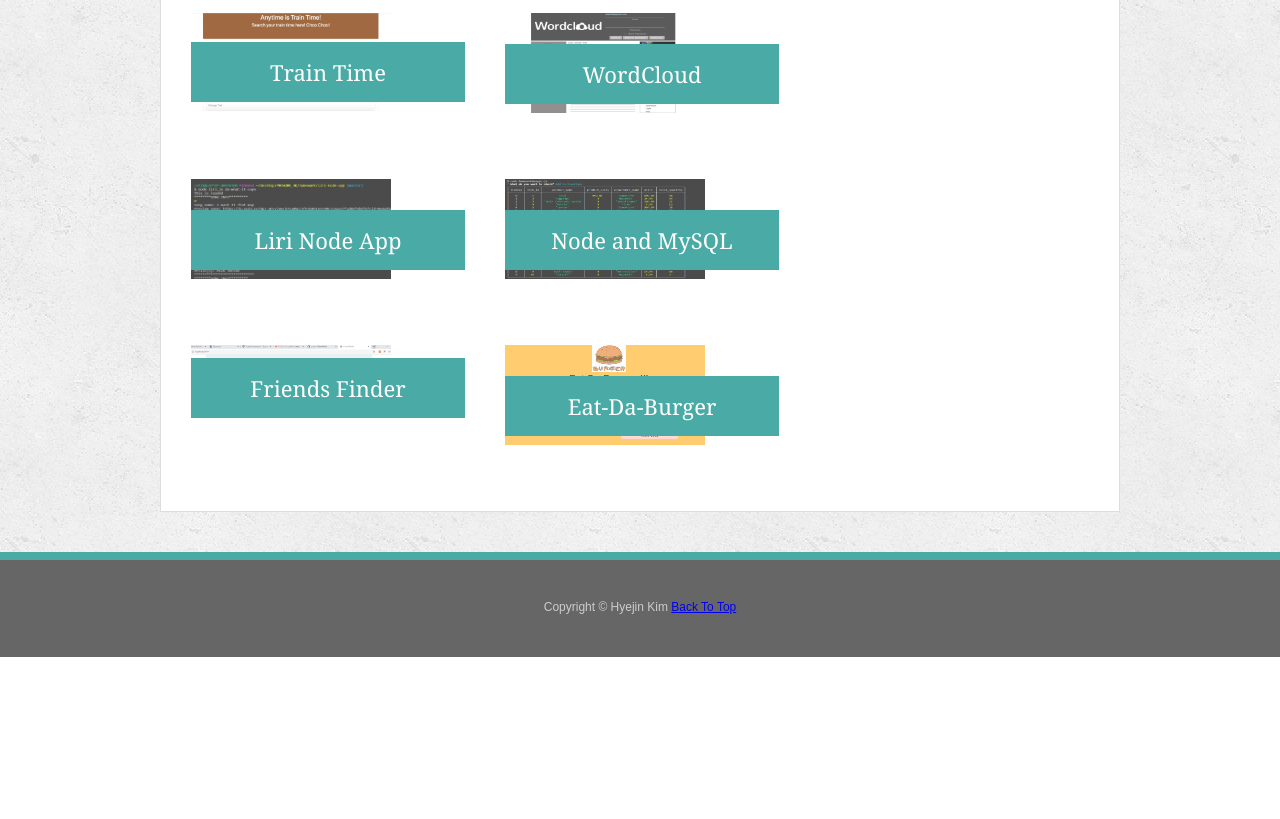
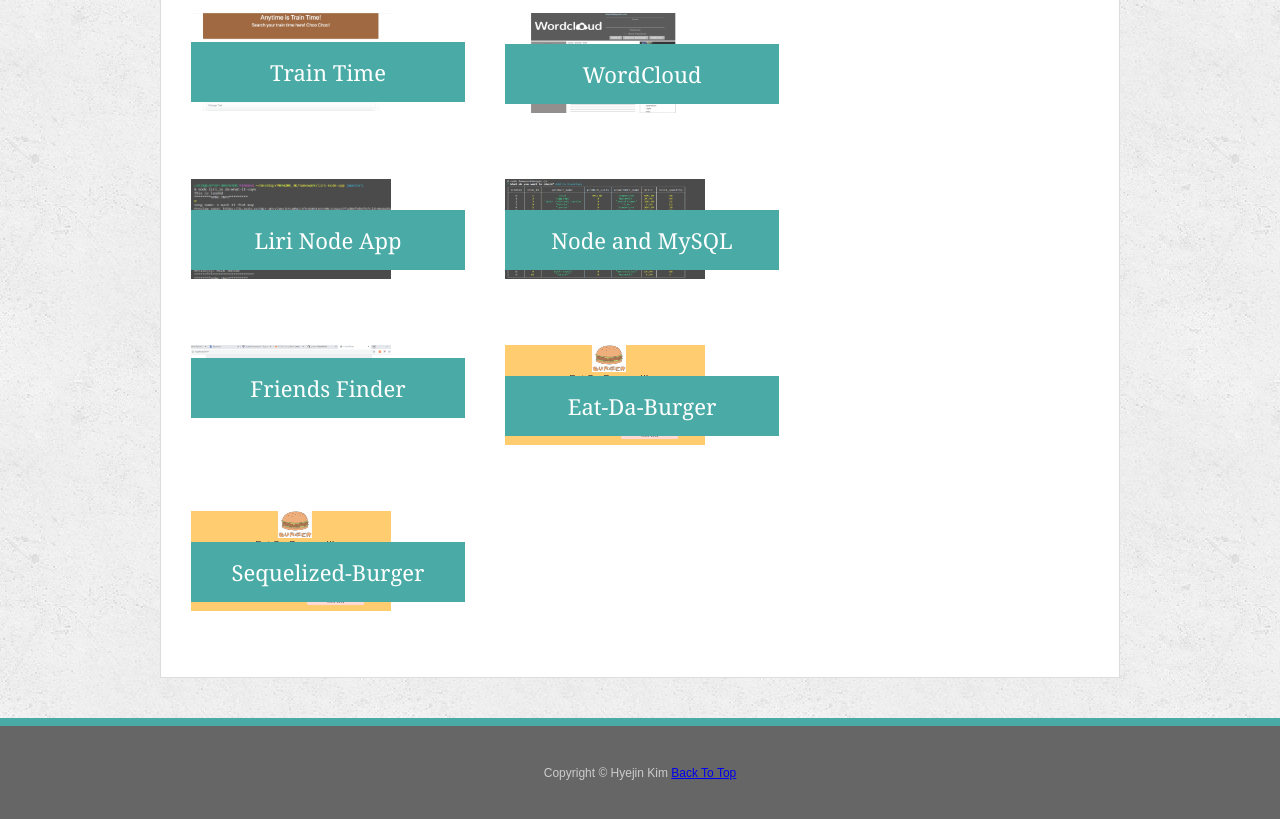
Before and after one commit to cshjnim/cshjnim.github.io, a plain HTML site: page portfolio.html in a window 1280 px wide. Shown: the part 599-1418 px from the top of the page. Before the commit the page ends 1256 px from the top, so only its background shows below. Drawn offline with Linux system fonts and the light colour scheme.

Commit message:
adding sequelized burger on portfolio and readme

```diff
--- a/portfolio.html
+++ b/portfolio.html
@@ -85,6 +85,12 @@
           <h3>Eat-Da-Burger</h3>
         </a>
       </div>
+      <div class="work">
+        <img id="work-image" src="assets/images/burger-node.png" alt="Order what you want!!! burger is waiting for you">
+        <a href="https://sequelizedburger-cshj.herokuapp.com/">
+          <h3>Sequelized-Burger</h3>
+        </a>
+      </div>
     </section>
   </div>
 
```
Also changed, not shown: 1 other file.
